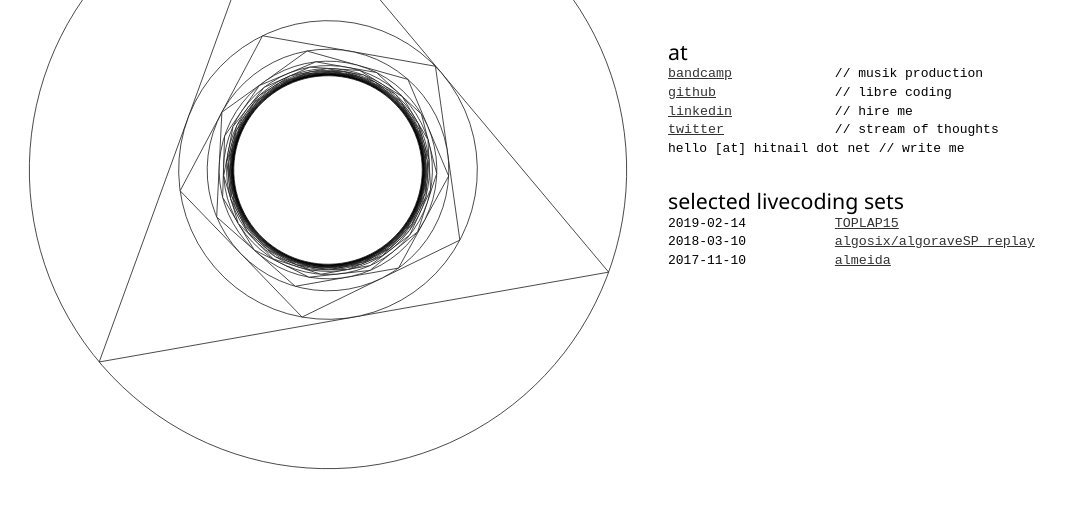
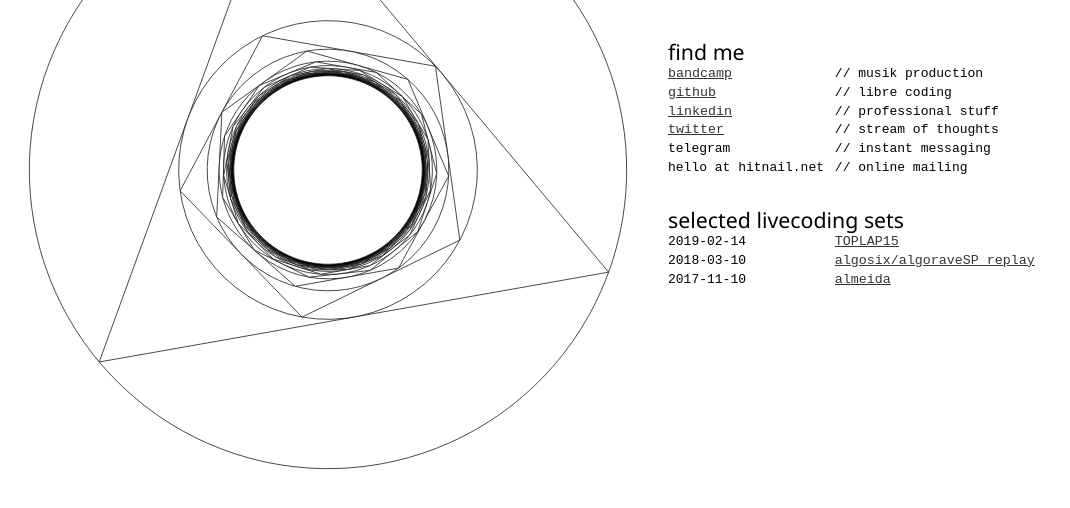
Before and after one commit to brunoro/brunoro.github.io, a plain HTML site: page index.html in a window 1280 px wide. Shown: the part 158-666 px from the top of the page, without its empty margins (0-1070 px from the left). Drawn offline with Linux system fonts and the light colour scheme; a web font is replaced by a local one.

Commit message:
telegram

```diff
--- a/index.html
+++ b/index.html
@@ -71,10 +71,10 @@
                 display: flex;
                 flex-direction: row;
             }
-            .bloc-lil{
+            .bloc-lil {
                 flex: 2;
             }
-            .bloc-big{
+            .bloc-big {
                 flex: 5;
             }
         </style>
@@ -93,7 +93,7 @@
                     <span class="subtitle">generative art</span>
                 </div>
                 <ul class="section" id="social">
-                    <li class="list-header">at</li>
+                    <li class="list-header">find me</li>
                     <li>
                         <a class="bloc-lil" href="https://beise.bandcamp.com">bandcamp</a>
                         <span class="bloc-big">// musik production</span>
@@ -104,15 +104,19 @@
                     </li>
                     <li>
                         <a class="bloc-lil" href="https://www.linkedin.com/in/gbrunoro/">linkedin</a>
-                        <span class="bloc-big">// hire me</span>
+                        <span class="bloc-big">// professional stuff</span>
                     </li>
                     <li>
                         <a class="bloc-lil" href="https://twitter.com/elbeise">twitter</a>
                         <span class="bloc-big">// stream of thoughts</span>
                     </li>
                     <li>
-                        <span class="bloc-lil">hello [at] hitnail dot net</a>
-                        <span class="bloc-big">// write me</span>
+                        <span class="bloc-lil" href="https://telegram.me/beise">telegram</span>
+                        <span class="bloc-big">// instant messaging</span>
+                    </li>
+                    <li>
+                        <span class="bloc-lil">hello at hitnail.net</span>
+                        <span class="bloc-big">// online mailing</span>
                     </li>
                 </ul>
                 <ul class="section" id="livecoding">
```
